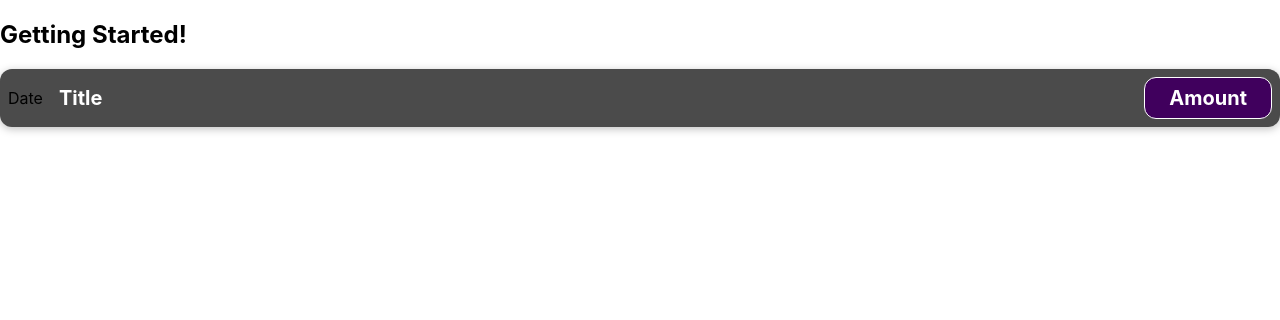
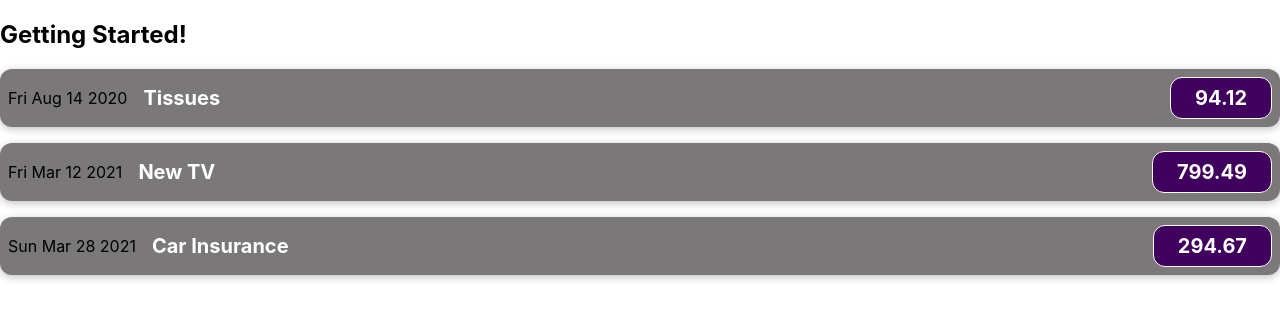
Before and after one commit to Chandanindalkar/react-guide, a React (Create React App) app: page / in a window 1280 px wide. Shown: the top 320 px of the page. Built offline with nearby package versions, Linux system fonts and the light colour scheme.

Commit message:
using props to pass data to components

```diff
--- a/package.json
+++ b/package.json
@@ -34,5 +34,8 @@
       "last 1 firefox version",
       "last 1 safari version"
     ]
+  },
+  "devDependencies": {
+    "@babel/plugin-proposal-private-property-in-object": "^7.21.11"
   }
 }
--- a/src/App.js
+++ b/src/App.js
@@ -1,10 +1,50 @@
 import ExpenseItem from "./components/ExpenseItem";
 
 function App() {
+  const expenses = [{
+      id: 'e1',
+      title: 'Tissues',
+      amount: 94.12,
+      date: new Date(2020, 7, 14),
+    },
+    {
+      id: 'e2',
+      title: 'New TV',
+      amount: 799.49,
+      date: new Date(2021, 2, 12)
+    },
+    {
+      id: 'e3',
+      title: 'Car Insurance',
+      amount: 294.67,
+      date: new Date(2021, 2, 28),
+    },
+    {
+      id: 'e4',
+      title: 'New Desk (Wooden)',
+      amount: 450,
+      date: new Date(2021, 5, 12),
+    },
+  ];
+
   return (
     <div className="App">
       <h2>Getting Started!</h2>
-      <ExpenseItem></ExpenseItem>
+      <ExpenseItem
+        title={expenses[0].title}
+        amount = {expenses[0].amount}
+        date = {expenses[0].date}
+      ></ExpenseItem>
+      <ExpenseItem
+        title={expenses[1].title}
+        amount = {expenses[1].amount}
+        date = {expenses[1].date}
+      ></ExpenseItem>
+      <ExpenseItem
+        title={expenses[2].title}
+        amount = {expenses[2].amount}
+        date = {expenses[2].date}
+      ></ExpenseItem>
     </div>
   );
 }
--- a/src/components/ExpenseItem.css
+++ b/src/components/ExpenseItem.css
@@ -6,7 +6,7 @@
     padding: 0.5rem;
     margin: 1rem 0;
     border-radius: 12px;
-    background-color: #4b4b4b;
+    background-color: #7a7878;
   }
 
   .expense-item__description {
--- a/src/components/ExpenseItem.js
+++ b/src/components/ExpenseItem.js
@@ -1,12 +1,17 @@
 import './ExpenseItem.css'
 
-function ExpenseItem() {
+function ExpenseItem(props) {
+    // const expenseDate = new Date(2023, 4, 28);
+    // const expenseTitle = 'Tyre Puncture';
+    // const expenseAmount = Math.random();
+
+
     return (
         <div className="expense-item">
-            <div>Date</div>
+            <div>{props.date.toDateString()}</div>
             <div className="expense-item__description">
-                <h2>Title</h2>
-                <div className="expense-item__price">Amount</div>
+                <h2>{props.title}</h2>
+                <div className="expense-item__price">{props.amount}</div>
             </div>
         </div>
     )
```
Also changed, not shown: 1 other file (tests, documents, lock files or other folders).
